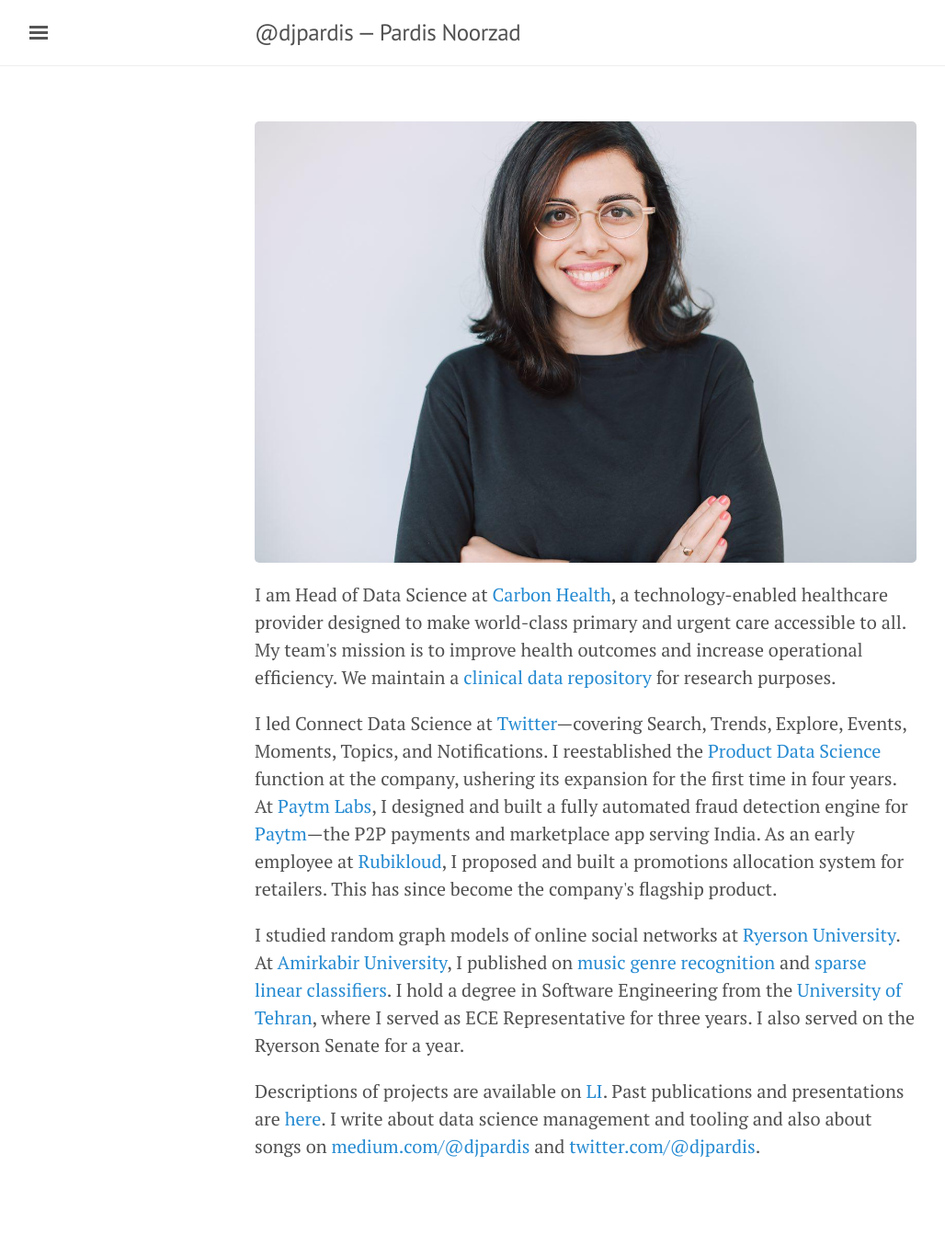
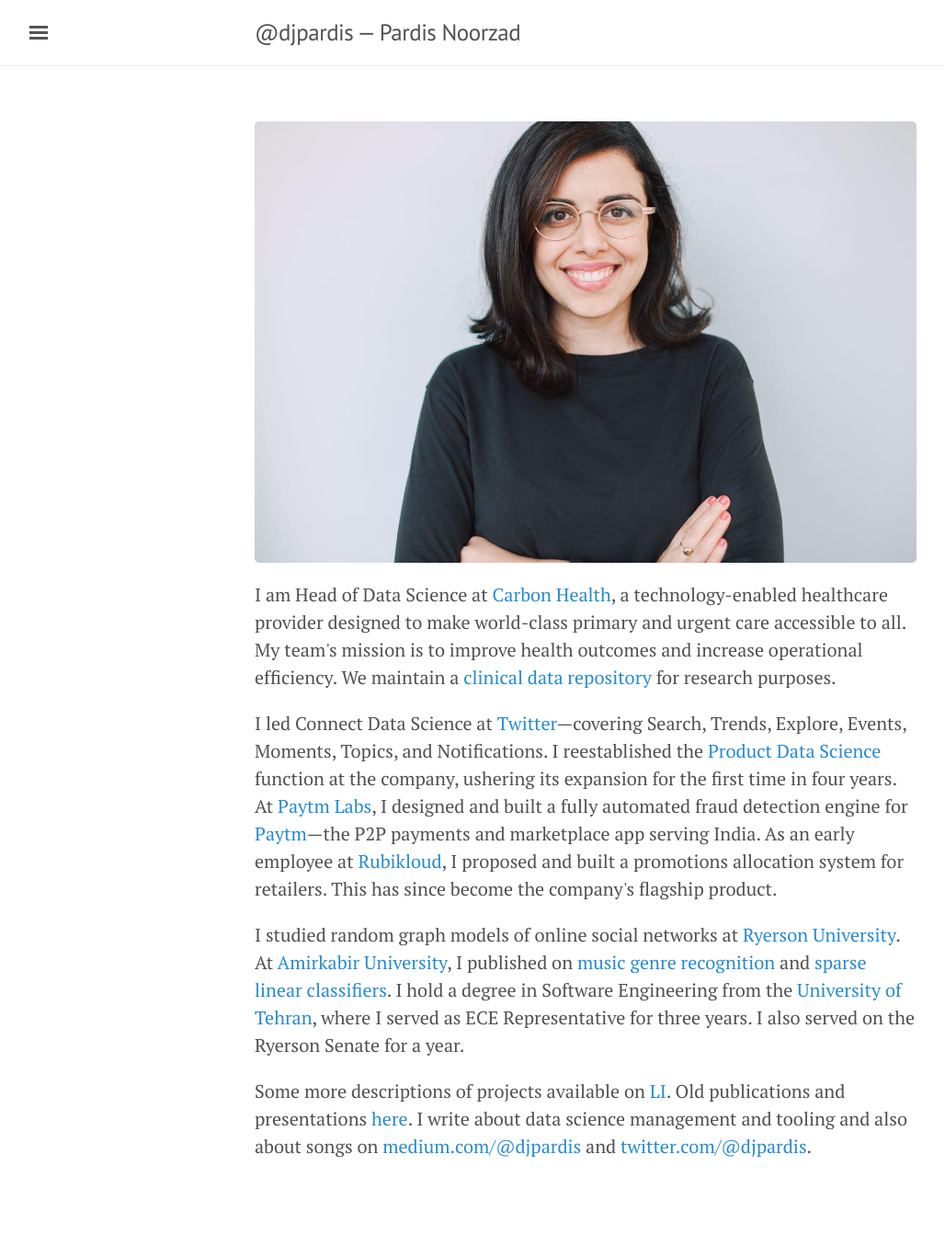
Before and after one commit to djpardis/djpardis.github.io, a Jekyll site: the page built from index.html, in a window 1280 px wide. Shown: the whole page at 92% size, without its empty margins (3-1031 px from the left). Built offline with Jekyll 4.4.1, drawn with Linux system fonts in a browser that asks for light colours.

Commit message:
Update bio

```diff
--- a/index.html
+++ b/index.html
@@ -21,5 +21,5 @@
 </p>
 
 <p>
-Descriptions of projects are available on <a href="https://www.linkedin.com/in/djpardis/" target="_blank">LI</a>. Past publications and presentations are <a href="pubs">here</a>. I write about data science management and tooling and also about songs on <a href="https://medium.com/@djpardis" target="_blank">medium.com/@djpardis</a> and <a href="https://twitter.com/@djpardis" target="_blank">twitter.com/@djpardis</a>.
+Some more descriptions of projects available on <a href="https://www.linkedin.com/in/djpardis/" target="_blank">LI</a>. Old publications and presentations <a href="pubs">here</a>. I write about data science management and tooling and also about songs on <a href="https://medium.com/@djpardis" target="_blank">medium.com/@djpardis</a> and <a href="https://twitter.com/@djpardis" target="_blank">twitter.com/@djpardis</a>.
 </p>
```
